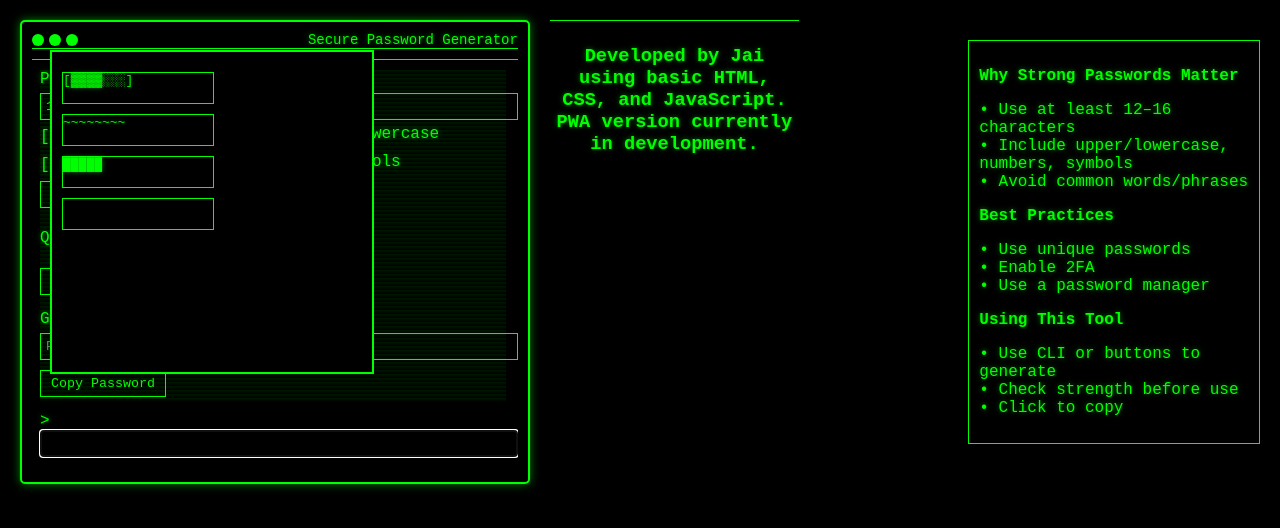
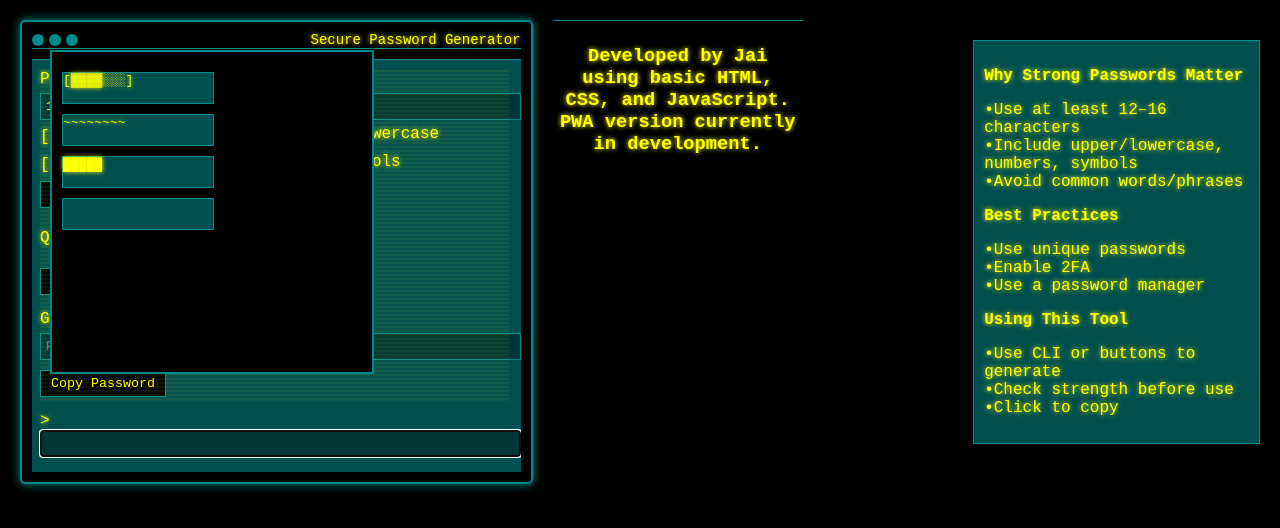
Before and after one commit to SUDO-j182/password-generator, a plain HTML site: page index.html in a window 1280 px wide. Drawn offline with Linux system fonts and the light colour scheme.

Commit message:
Refactored CSS, added signature colour scheme, further visual improvment incoming

```diff
--- a/styles.css
+++ b/styles.css
@@ -1,5 +1,4 @@
-/*SIGNITURE COLOUR SCHEME
-*/
+/* SIGNATURE COLOUR SCHEME */
 :root {
     --primary-color: #008b8b;
     --text-color: #ffff00;
@@ -14,8 +13,8 @@
      Global Layout & Typography
   ================================= */
   body {
-    background-color: #000;
-    color: #00ff00;
+    background-color: var(--background-color);
+    color: var(--text-color);
     font-family: 'Courier New', Courier, monospace;
     margin: 0;
     padding: 20px;
@@ -25,21 +24,21 @@ body {
     align-items: flex-start;
     overflow: hidden;
     position: relative;
-    text-shadow: 0 0 5px rgba(0, 255, 0, 0.5);
+    text-shadow: 0 0 5px var(--text-color);
   }
 
   /* ===============================
      Terminal Layout
   ================================= */
   .terminal {
-    background: #000;
-    border: 2px solid #00ff00;
+    background: var(--background-color);
+    border: 2px solid var(--primary-color);
     width: 60%;
     max-width: 600px;
     padding: 10px;
     margin-right: 20px;
     border-radius: 5px;
-    box-shadow: 0 0 10px rgba(0, 255, 0, 0.5);
+    box-shadow: 0 0 10px var(--primary-color);
   }
 
   .terminal-header {
@@ -47,7 +46,7 @@ body {
     justify-content: space-between;
     align-items: center;
     margin-bottom: 10px;
-    border-bottom: 1px solid #00ff00;
+    border-bottom: 1px solid var(--primary-color);
   }
 
   .terminal-header .buttons {
@@ -59,7 +58,7 @@ body {
     width: 12px;
     height: 12px;
     border-radius: 50%;
-    background: #00ff00;
+    background: var(--primary-color);
     display: inline-block;
   }
 
@@ -69,8 +68,8 @@ body {
 
   .terminal-body {
     padding: 10px;
-    border-top: 1px solid #00ff00;
-    background: black;
+    border-top: 1px solid var(--primary-color);
+    background: var(--panel-color);
     min-height: 200px;
     position: relative;
     animation: flicker 0.1s infinite;
@@ -100,9 +99,9 @@ input[type="text"] {
     width: 100%;
     padding: 5px;
     margin-bottom: 5px;
-    background: black;
-    border: 1px solid #00ff00;
-    color: #00ff00;
+    background: var(--textarea-color);
+    border: 1px solid var(--primary-color);
+    color: var(--text-color);
     font-family: monospace;
   }
 
@@ -132,9 +131,9 @@ input[type="text"] {
   ================================= */
   .btn-gen,
   .preset-btn {
-    background: black;
-    color: #00ff00;
-    border: 1px solid #00ff00;
+    background: var(--background-color);
+    color: var(--text-color);
+    border: 1px solid var(--primary-color);
     padding: 5px 10px;
     cursor: pointer;
     font-family: monospace;
@@ -143,8 +142,8 @@ input[type="text"] {
 
   .btn-gen:hover,
   .preset-btn:hover {
-    background: #00ff00;
-    color: black;
+    background: var(--btnhover-color);
+    color: var(--background-color);
   }
 
   /* ===============================
@@ -153,9 +152,9 @@ input[type="text"] {
   .footer-container {
     text-align: center;
     padding: 5px;
-    background: #000;
-    color: #00ff00;
-    border-top: 1px solid #00ff00;
+    background: var(--background-color);
+    color: var(--text-color);
+    border-top: 1px solid var(--primary-color);
     width: 60%;
     max-width: 600px;
   }
@@ -166,11 +165,13 @@ input[type="text"] {
   #generator-container::after {
     content: "";
     position: absolute;
-    top: 0; left: 0;
-    width: 100%; height: 100%;
+    top: 0;
+    left: 0;
+    width: 100%;
+    height: 100%;
     background: repeating-linear-gradient(
-        rgba(0, 255, 0, 0.2) 0px,
-        rgba(0, 255, 0, 0.1) 2px,
+      rgba(255, 255, 0, 0.2) 0px,
+      rgba(255, 255, 0, 0.1) 2px,
       transparent 4px
     );
     opacity: 0.5;
@@ -182,7 +183,7 @@ input[type="text"] {
     display: inline-block;
     width: 8px;
     height: 12px;
-    background: #00ff00;
+    background: var(--text-color);
     margin-left: 2px;
     animation: blink 0.5s steps(2) infinite;
   }
@@ -201,19 +202,21 @@ input[type="text"] {
   }
 
   @keyframes glow {
-    0% { text-shadow: 0 0 5px #00ff00; }
-    50% { text-shadow: 0 0 10px #00ff00; }
-    100% { text-shadow: 0 0 5px #00ff00; }
+    0% { text-shadow: 0 0 5px var(--text-color); }
+    50% { text-shadow: 0 0 10px var(--text-color); }
+    100% { text-shadow: 0 0 5px var(--text-color); }
   }
 
   .scanlines {
     position: fixed;
-    top: 0; left: 0;
-    width: 100%; height: 100%;
+    top: 0;
+    left: 0;
+    width: 100%;
+    height: 100%;
     pointer-events: none;
     background: repeating-linear-gradient(
-        rgba(0, 255, 0, 0.1) 0px,
-        rgba(0, 255, 0, 0.05) 2px,
+      rgba(255, 255, 0, 0.1) 0px,
+      rgba(255, 255, 0, 0.05) 2px,
       transparent 4px
     );
     animation: scanlines 1s linear infinite;
@@ -230,9 +233,9 @@ input[type="text"] {
   ================================= */
   #copy-message {
     position: absolute;
-    background: black;
-    color: #00ff00;
-    border: 1px solid #00ff00;
+    background: var(--background-color);
+    color: var(--alert-color);
+    border: 1px solid var(--primary-color);
     padding: 5px 10px;
     opacity: 0;
     transition: opacity 0.3s ease-in-out;
@@ -252,9 +255,9 @@ input[type="text"] {
   #info-section {
     margin-top: 20px;
     padding: 10px;
-    color: #00ff00;
-    background: black;
-    border: 1px solid #00ff00;
+    color: var(--text-color);
+    background: var(--panel-color);
+    border: 1px solid var(--primary-color);
     max-width: 400px;
     margin-left: 20px;
   }
@@ -265,8 +268,8 @@ input[type="text"] {
   }
 
   .terminal-frame ul li::before {
-    content: "• ";
-    color: #00ff00;
+    content: "\2022 ";
+    color: var(--text-color);
   }
 
   /* ===============================
@@ -278,9 +281,9 @@ input[type="text"] {
     left: 50px;
     width: 300px;
     height: 300px;
-    background: black;
-    color: #00ff00;
-    border: 2px solid #00ff00;
+    background: var(--background-color);
+    color: var(--text-color);
+    border: 2px solid var(--primary-color);
     font-family: monospace;
     padding: 10px;
     overflow: hidden;
@@ -292,36 +295,34 @@ input[type="text"] {
     overflow-y: auto;
     white-space: nowrap;
     scrollbar-width: thin;
-    scrollbar-color: #00ff00 black;
+    scrollbar-color: var(--primary-color) var(--background-color);
   }
 
-/* ASCII scrollbars */
   #battle-log::-webkit-scrollbar {
     width: 10px;
   }
   #battle-log::-webkit-scrollbar-track {
-    background: black;
-    border: 1px solid #00ff00;
+    background: var(--background-color);
+    border: 1px solid var(--primary-color);
   }
   #battle-log::-webkit-scrollbar-thumb {
-    background: #00ff00;
-    border: 1px solid black;
-    box-shadow: inset 0 0 0 1px black;
+    background: var(--primary-color);
+    border: 1px solid var(--background-color);
+    box-shadow: inset 0 0 0 1px var(--background-color);
   }
   #battle-log::-webkit-scrollbar-thumb:hover {
     background: #00cc00;
   }
 
-/* Battle terminal ASCII displays */
   #attack-bar,
   #countermeasures-animation,
   #firewall-effect,
   #alert-symbols {
     width: 50%;
     height: 30px;
-    background: black;
-    color: #00ff00;
-    border: 1px solid #00ff00;
+    background: var(--panel-color);
+    color: var(--text-color);
+    border: 1px solid var(--primary-color);
     margin-top: 10px;
     white-space: nowrap;
   }
```
Lines whose indentation alone changed are shown as unchanged.
